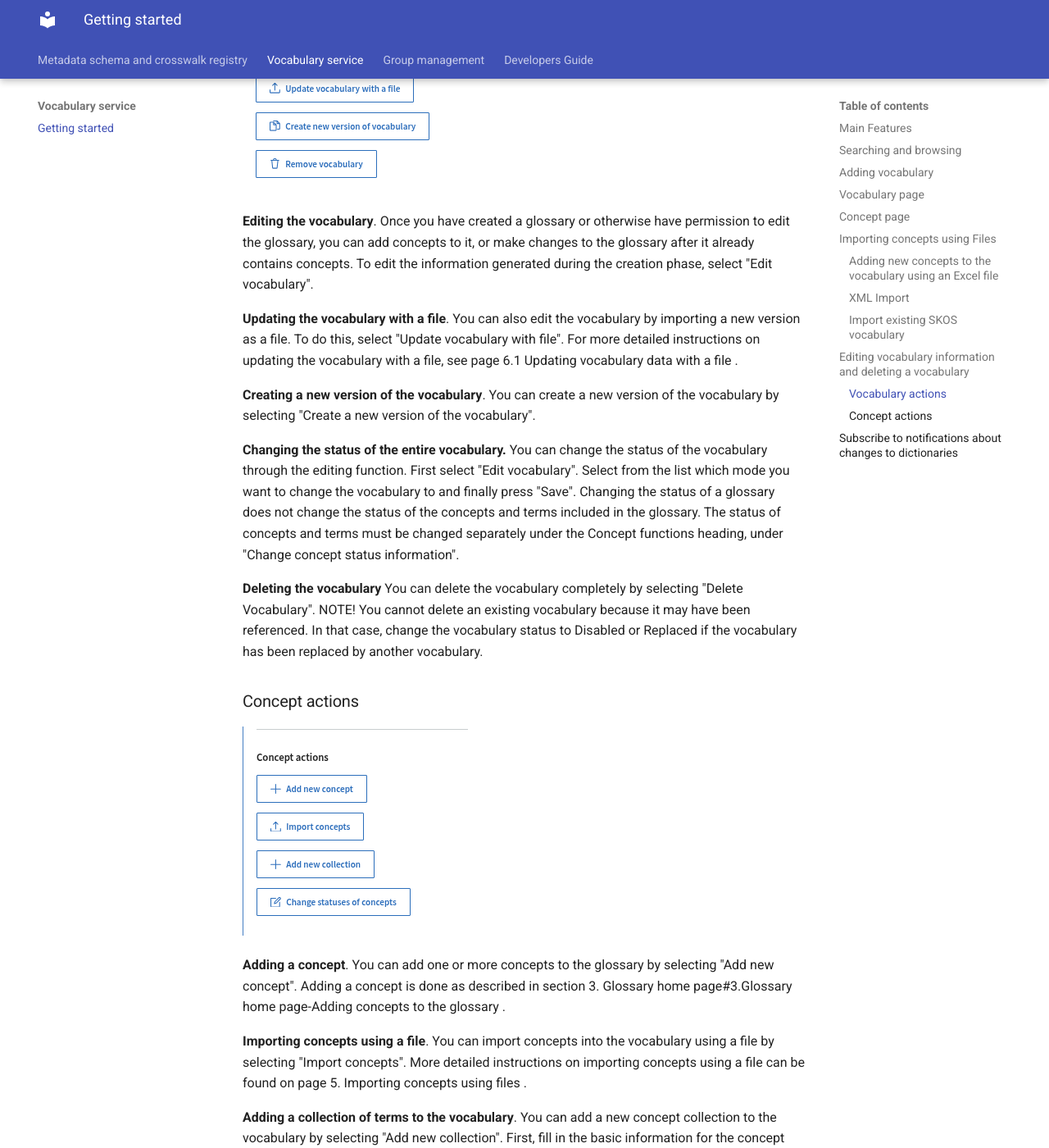
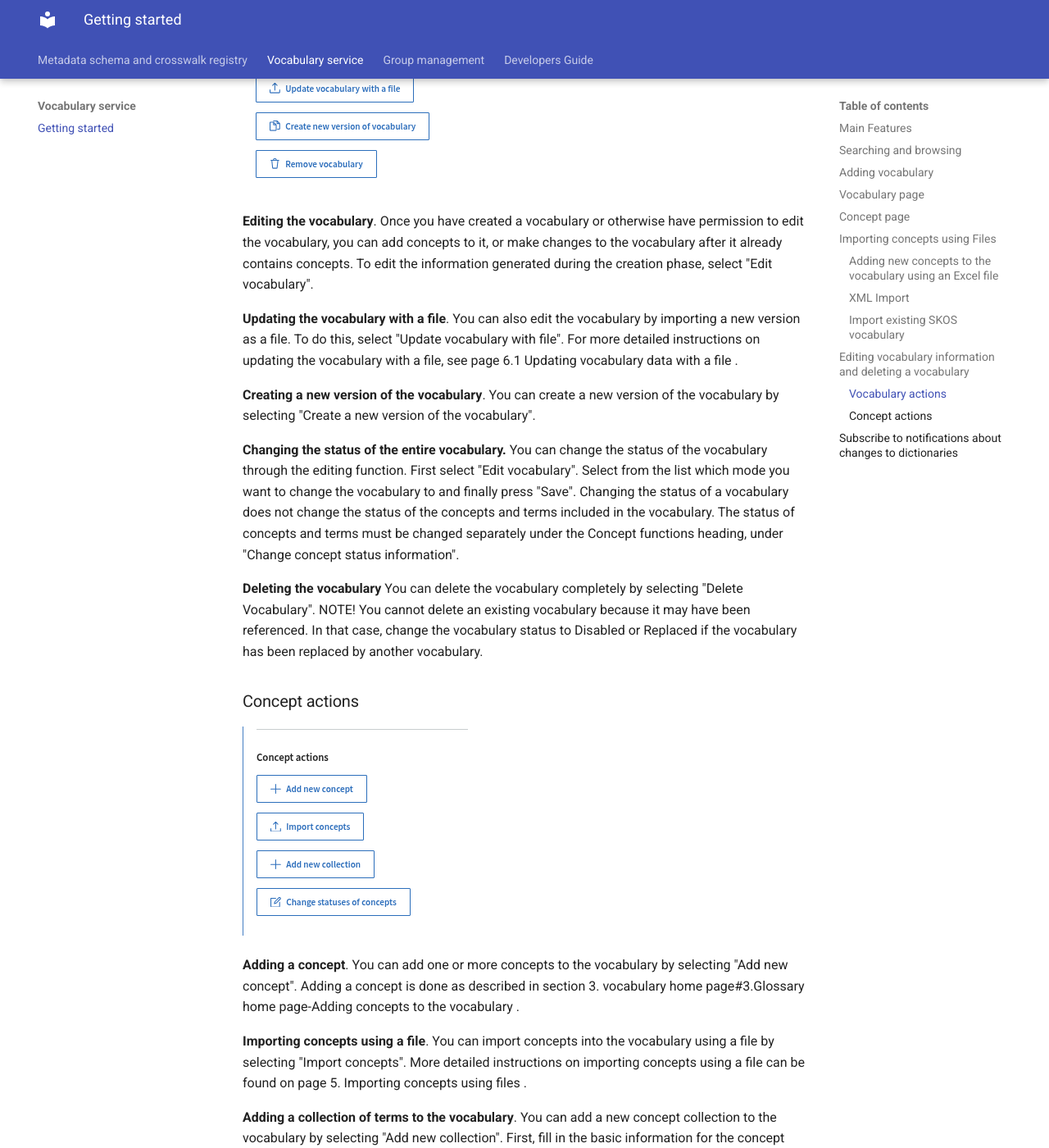
Before and after one commit to CSCfi/mscr-docs, an MkDocs documentation site: the page built from docs/voc-service/getting-started.md, in a window 1280 px wide and 1400 px high, scrolled down 6921 px. Shown: the whole window at 82% size. Built offline with MkDocs 1.6.1 and Material for MkDocs 9.7.7, drawn with Linux system fonts in a browser that asks for light colours; some of the changed text lies outside the part shown.

Commit message:
Replacing Glossary with vocabulary

```diff
--- a/docs/voc-service/getting-started.md
+++ b/docs/voc-service/getting-started.md
@@ -79,7 +79,7 @@
 
 [Example Excel import file](../assets/concept_import_excel_example.xlsx)
 
-Note: Do not update existing concepts in this Excel file. If you update existing concepts with this file, the concepts will appear twice in the glossary.
+Note: Do not update existing concepts in this Excel file. If you update existing concepts with this file, the concepts will appear twice in the vocabulary.
 
 1. Download the example Excel file for importing concepts.
 
@@ -136,19 +136,19 @@
 * Version information and web address, or IRI
 
 
-If you have permission to edit the glossary, the glossary and concept function buttons will also appear, which are explained in more detail in the following paragraphs.
+If you have permission to edit the vocabulary, the vocabulary and concept function buttons will also appear, which are explained in more detail in the following paragraphs.
 
 ### Vocabulary actions
 
 ![Alt text](../assets/voc-service-screenshots/voc-actions.png)
 
-**Editing the vocabulary**. Once you have created a glossary or otherwise have permission to edit the glossary, you can add concepts to it, or make changes to the glossary after it already contains concepts. To edit the information generated during the creation phase, select "Edit vocabulary".
+**Editing the vocabulary**. Once you have created a vocabulary or otherwise have permission to edit the vocabulary, you can add concepts to it, or make changes to the vocabulary after it already contains concepts. To edit the information generated during the creation phase, select "Edit vocabulary".
 
 **Updating the vocabulary with a file**. You can also edit the vocabulary by importing a new version as a file. To do this, select "Update vocabulary with file". For more detailed instructions on updating the vocabulary with a file, see page 6.1 Updating vocabulary data with a file .
 
 **Creating a new version of the vocabulary**. You can create a new version of the vocabulary by selecting "Create a new version of the vocabulary".
 
-**Changing the status of the entire vocabulary.** You can change the status of the vocabulary through the editing function. First select "Edit vocabulary". Select from the list which mode you want to change the vocabulary to and finally press "Save". Changing the status of a glossary does not change the status of the concepts and terms included in the glossary. The status of concepts and terms must be changed separately under the Concept functions heading, under "Change concept status information".
+**Changing the status of the entire vocabulary.** You can change the status of the vocabulary through the editing function. First select "Edit vocabulary". Select from the list which mode you want to change the vocabulary to and finally press "Save". Changing the status of a vocabulary does not change the status of the concepts and terms included in the vocabulary. The status of concepts and terms must be changed separately under the Concept functions heading, under "Change concept status information".
 
 **Deleting the vocabulary**
 You can delete the vocabulary completely by selecting "Delete Vocabulary". NOTE! You cannot delete an existing vocabulary because it may have been referenced. In that case, change the vocabulary status to Disabled or Replaced if the vocabulary has been replaced by another vocabulary.
@@ -158,7 +158,7 @@
 ![Alt text](../assets/voc-service-screenshots/concept-actions.png)
 
 **Adding a concept**.
-You can add one or more concepts to the glossary by selecting "Add new concept". Adding a concept is done as described in section 3. Glossary home page#3.Glossary home page-Adding concepts to the glossary .
+You can add one or more concepts to the vocabulary by selecting "Add new concept". Adding a concept is done as described in section 3. vocabulary home page#3.Glossary home page-Adding concepts to the vocabulary .
 
 **Importing concepts using a file**.
 You can import concepts into the vocabulary using a file by selecting "Import concepts". More detailed instructions on importing concepts using a file can be found on page 5. Importing concepts using files .
@@ -171,7 +171,7 @@
 
 Select "Add concept to concept collection" to add concepts to the concept collection.
 Save your changes by selecting "Save" at the bottom of the page.
-You can also create a concept collection by importing a new version of the glossary as a file.
+You can also create a concept collection by importing a new version of the vocabulary as a file.
 
 **Changing the status information of concepts**
 
@@ -180,7 +180,7 @@
 You can change the status information of concepts by selecting "Change status information of concepts". i.e. by so-called mass change.
 Note that both a concept and a term can have state information and are not dependent on each other. Therefore, when changing the states of concepts and terms, one must consider whether the information of the concepts, terms, or both is being changed.
 Then select the initial state of the items to be changed from the selection list.
-Note! This functionality allows you to change the status of all concepts and/or terms in the glossary, for example from draft to valid. You can change the status of an individual concept from the concept's own page.
+Note! This functionality allows you to change the status of all concepts and/or terms in the vocabulary, for example from draft to valid. You can change the status of an individual concept from the concept's own page.
 
 ![Alt text](../assets/voc-service-screenshots/change-concept-statuses2.png)
 
```
